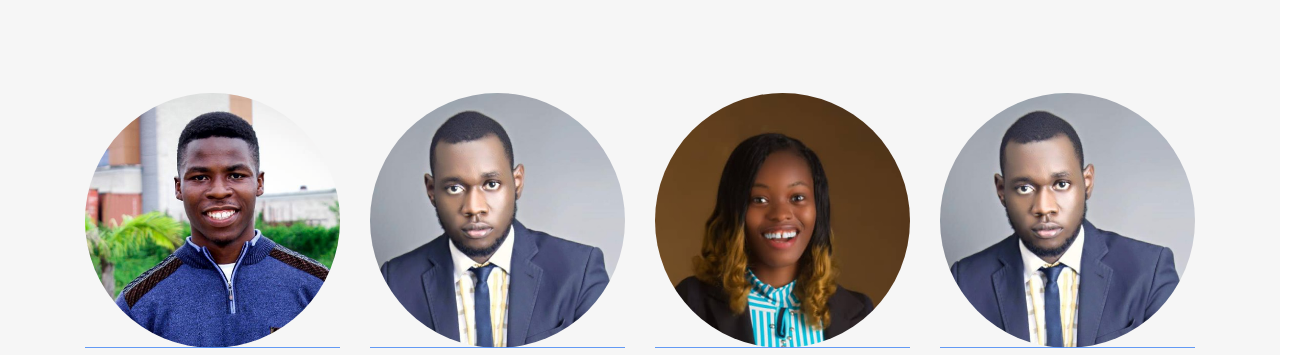
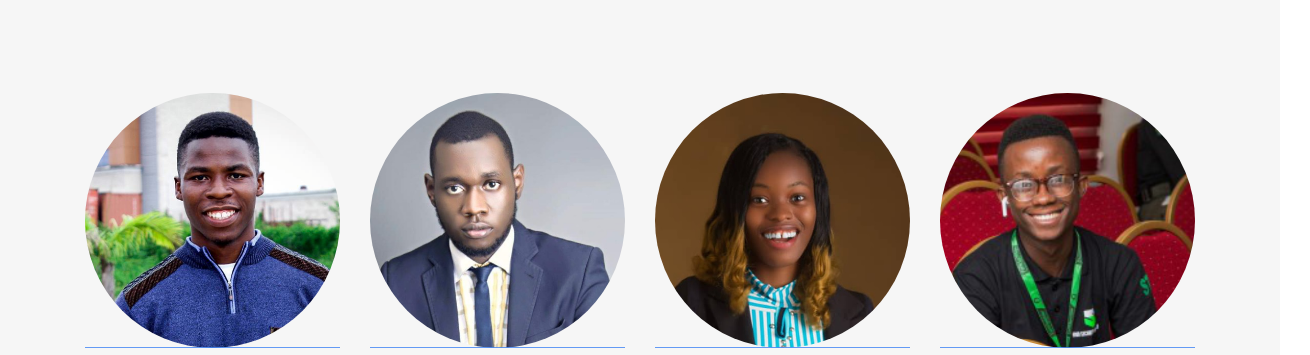
Before and after one commit to ucheblessed28/garyen, a plain HTML site: page index.html in a window 1280 px wide. Shown: the part 4025-4380 px from the top of the page, 1310 px wide, since content can reach past the window. Drawn offline with nearby package versions, Linux system fonts and the light colour scheme; files whose address does not match are found by name.

Commit message:
Add files via upload

```diff
--- a/index.html
+++ b/index.html
@@ -312,7 +312,7 @@
             <div class="person">
               <div class="bio-img">
                 <figure>
-                  <img src="images/person_4.jpg" alt="Image" class="img-fluid rounded-circle">
+                  <img src="images/person_5.png" alt="Image" class="img-fluid rounded-circle">
                 </figure>
                 <div class="social">
                   <a href="#"><span class="icon-facebook"></span></a>
```
